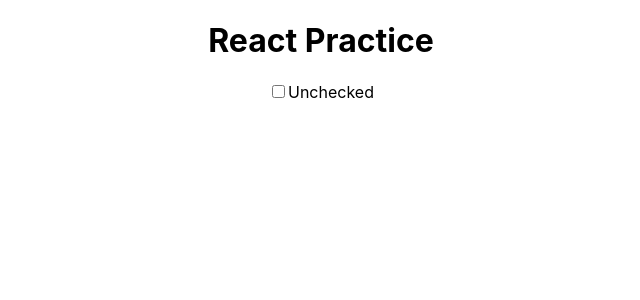
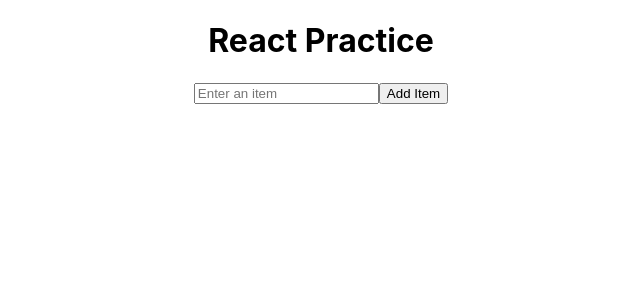
Before and after one commit to kjh311/real-react-app, a React (Create React App) app: page / in a window 1280 px wide. Shown: the top 300 px of the page, without its empty margins (319-959 px from the left). Built offline with nearby package versions, Linux system fonts and the light colour scheme.

Commit message:
ItemList

```diff
--- a/src/App.js
+++ b/src/App.js
@@ -6,6 +6,7 @@ import Counter from "./Counter";
 import Test from "./Test";
 import NameForm from "./NameForm";
 import CheckBox from "./CheckBox";
+import ItemList from "./ItemList";
 
 function App() {
   return (
@@ -16,7 +17,8 @@ function App() {
       {/* <ImageGallery /> */}
       {/* <Counter /> */}
       {/* <NameForm /> */}
-      <CheckBox />
+      {/* <CheckBox /> */}
+      <ItemList />
     </div>
   );
 }
--- /dev/null
+++ b/src/ItemList.js
@@ -0,0 +1,40 @@
+import React, { useState } from "react";
+
+function ItemList() {
+  // Declare a state variable 'items' with an initial empty array
+  const [items, setItems] = useState([]);
+  // Declare a state variable 'inputValue' to track the current input
+  const [inputValue, setInputValue] = useState("");
+
+  // Function to handle input changes
+  const handleInputChange = (event) => {
+    setInputValue(event.target.value);
+  };
+
+  // Function to add a new item to the list
+  const addItem = () => {
+    if (inputValue.trim() !== "") {
+      setItems([...items, inputValue]);
+      setInputValue(""); // Clear the input field after adding
+    }
+  };
+
+  return (
+    <div>
+      <input
+        type="text"
+        value={inputValue}
+        onChange={handleInputChange}
+        placeholder="Enter an item"
+      />
+      <button onClick={addItem}>Add Item</button>
+      <ul>
+        {items.map((item, index) => (
+          <li key={index}>{item}</li>
+        ))}
+      </ul>
+    </div>
+  );
+}
+
+export default ItemList;
```
